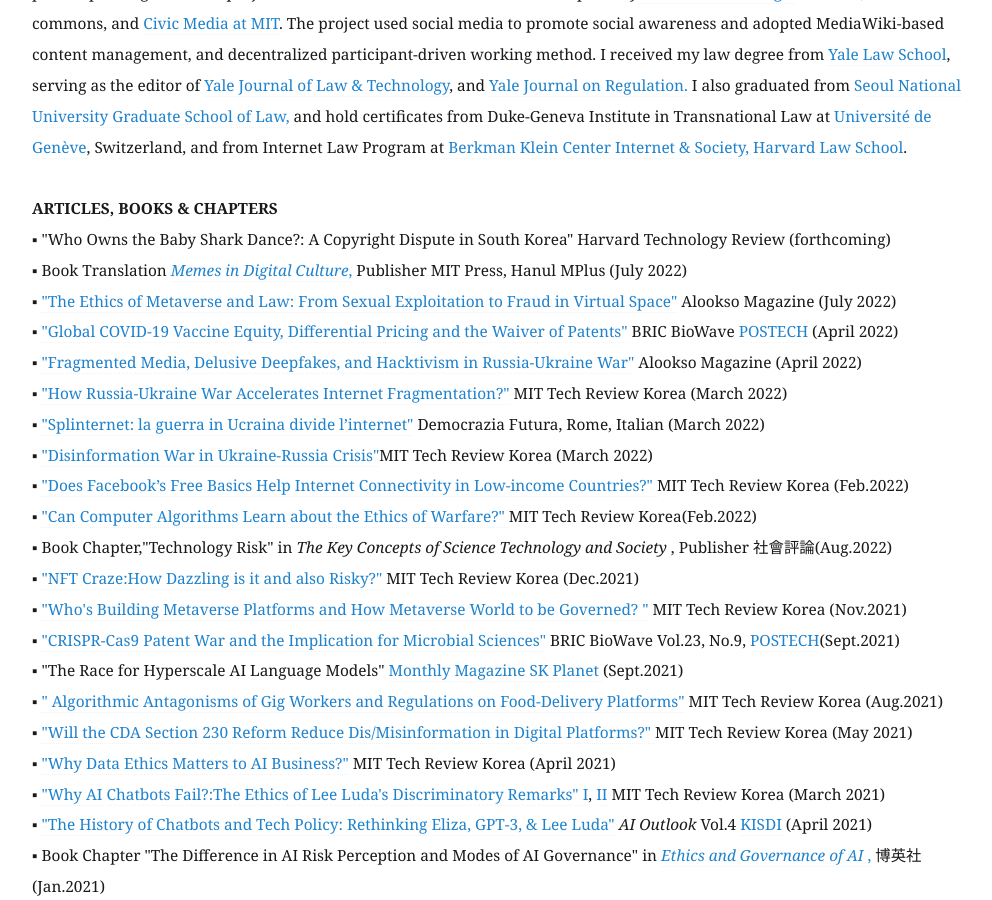
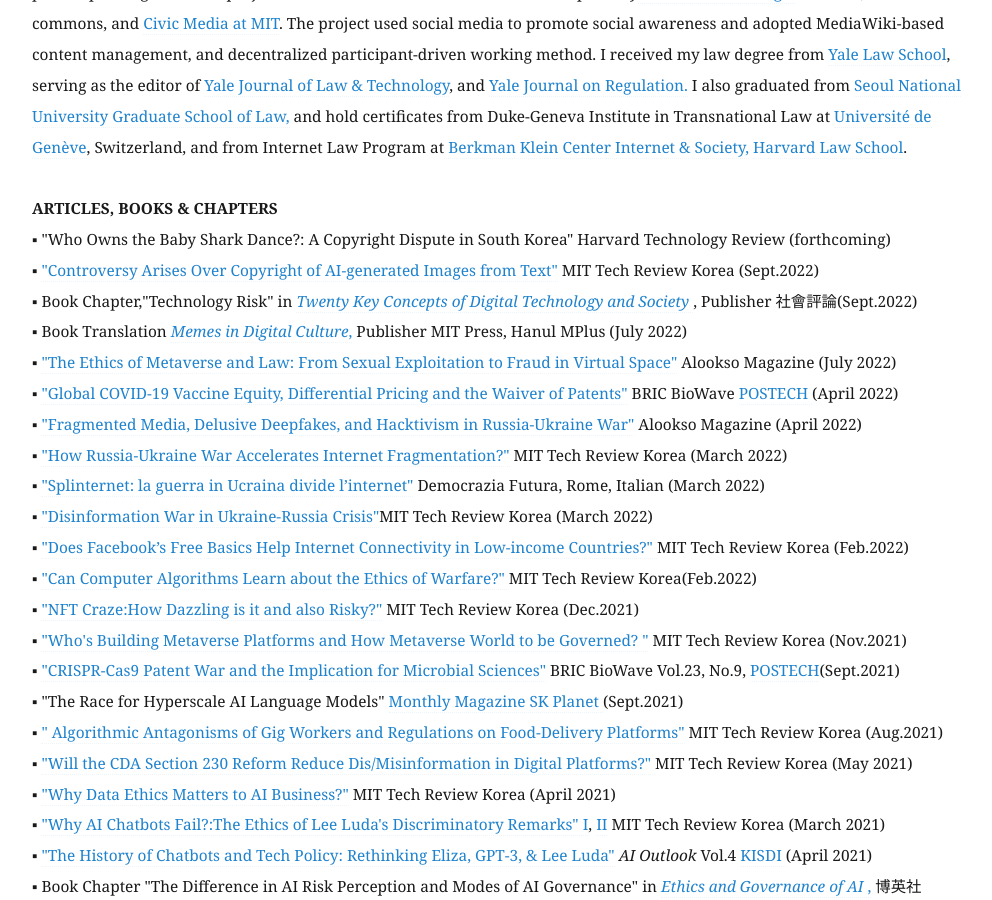
Before and after one commit to eunchangchoi/eunchangchoi.github.io, a Jekyll site: the page built from index.md, in a window 1280 px wide and 900 px high, scrolled down 1743 px. Shown: the whole window, without its empty margins (68-1060 px from the left). Built offline with Jekyll 4.4.1, drawn with Linux system fonts in a browser that asks for light colours.

Commit message:
Update index.md

```diff
--- a/index.md
+++ b/index.md
@@ -33,6 +33,8 @@
 <br>
  <strong> ARTICLES, BOOKS & CHAPTERS </strong> <br>
 ▪ "Who Owns the Baby Shark Dance?: A Copyright Dispute in South Korea" Harvard Technology Review (forthcoming) <br>
+▪ <a href="https://www.technologyreview.kr/%ed%85%8d%ec%8a%a4%ed%8a%b8%eb%a5%bc-%ec%9d%b4%eb%af%b8%ec%a7%80%eb%a1%9c-%eb%b0%94%ea%bf%94%ec%a3%bc%eb%8a%94-ai%eb%a5%bc-%eb%91%98%eb%9f%ac%ec%8b%bc-%ec%a0%80%ec%9e%91%ea%b6%8c-%eb%85%bc%ec%9f%81/"> "Controversy Arises Over Copyright of AI-generated Images from Text"</a> MIT Tech Review Korea (Sept.2022)<br>
+▪ Book Chapter,"Technology Risk" in <i> <a href="https://sapyoung.com/bbs/board.php?bo_table=booklist2&wr_id=431"> Twenty Key Concepts of Digital Technology and Society </a> </i>, Publisher 社會評論(Sept.2022) <br>
 ▪ Book Translation <a href="http://www.yes24.com/Product/Goods/110725374"><i> Memes in Digital Culture</i>,</a> Publisher MIT Press, Hanul MPlus (July 2022) <br>
 ▪ <a href="https://alook.so/posts/M9t4PDq"> "The Ethics of Metaverse and Law: From Sexual Exploitation to Fraud in Virtual Space"</a> Alookso Magazine (July 2022)<br>
 ▪ <a href="https://www.ibric.org/myboard/read.php?id=4087&Page=1&Board=REPORT&TodayReview=1/"> "Global COVID-19 Vaccine Equity, Differential Pricing and the Waiver of Patents"</a> BRIC BioWave <a href="https://www.ibric.org/biowave/bio_webzine_index.php"> POSTECH </a>(April 2022)<br>
@@ -42,7 +44,6 @@
 ▪ <a href="https://www.technologyreview.kr/%ec%9a%b0%ed%81%ac%eb%9d%bc%ec%9d%b4%eb%82%98-%ec%a0%84%ec%9f%81%ec%9d%98-%ec%9d%b4%eb%a9%b4-%ec%84%9c%eb%b0%a9%ea%b3%bc-%eb%9f%ac%ec%8b%9c%ec%95%84%ec%9d%98-%ed%97%88%ec%9c%84-%ec%a0%95%eb%b3%b4/">"Disinformation War in Ukraine-Russia Crisis"</a>MIT Tech Review Korea (March 2022)<br>
 ▪ <a href="https://www.technologyreview.kr/%ed%8e%98%ec%9d%b4%ec%8a%a4%eb%b6%81%ec%9d%80-%ec%a0%80%ec%86%8c%eb%93%9d-%ea%b5%ad%ea%b0%80%eb%93%a4%ec%9d%98-%ec%9d%b8%ed%84%b0%eb%84%b7-%ec%a0%91%ec%86%8d%ec%9d%84-%eb%8f%95%ea%b3%a0-%ec%9e%88/">"Does Facebook’s Free Basics Help Internet Connectivity in Low-income Countries?" </a> MIT Tech Review Korea (Feb.2022)<br>
 ▪ <a href="https://www.technologyreview.kr/%ec%bb%b4%ed%93%a8%ed%84%b0-%ec%95%8c%ea%b3%a0%eb%a6%ac%eb%93%ac%ec%9d%80-%ec%9c%a4%eb%a6%ac%ec%a0%81-%ec%a0%84%ed%88%ac%eb%b0%a9%eb%b2%95%ec%9d%84-%eb%b0%b0%ec%9a%b8-%ec%88%98-%ec%9e%88%ec%9d%84/"> "Can Computer Algorithms Learn about the Ethics of Warfare?" </a> MIT Tech Review Korea(Feb.2022)<br>
-▪ Book Chapter,"Technology Risk" in <i> The Key Concepts of Science Technology and Society </i>, Publisher 社會評論(Aug.2022) <br>
 ▪ <a href="https://www.technologyreview.kr/nft-%ec%97%b4%ed%92%8d-%ec%96%bc%eb%a7%88%eb%82%98-%eb%a9%8b%ec%a7%80%ea%b3%a0-%ec%96%bc%eb%a7%88%eb%82%98-%ec%9c%84%ed%97%98%ed%95%a0%ea%b9%8c/"> "NFT Craze:How Dazzling is it and also Risky?"</a> MIT Tech Review Korea (Dec.2021)<br>
 ▪ <a href="https://www.technologyreview.kr/누가-메타버스-플랫폼을-구축하고-있고-메타버스-세/">"Who's Building Metaverse Platforms and How Metaverse World to be Governed? "</a> MIT Tech Review Korea (Nov.2021)<br>
 ▪ <a href="https://www.ibric.org/myboard/read.php?Board=report&id=3843">"CRISPR-Cas9 Patent War and the Implication for Microbial Sciences"</a> BRIC BioWave Vol.23, No.9, <a href="https://www.ibric.org/biowave/bio_webzine_index.php"> POSTECH</a>(Sept.2021)<br>
```
